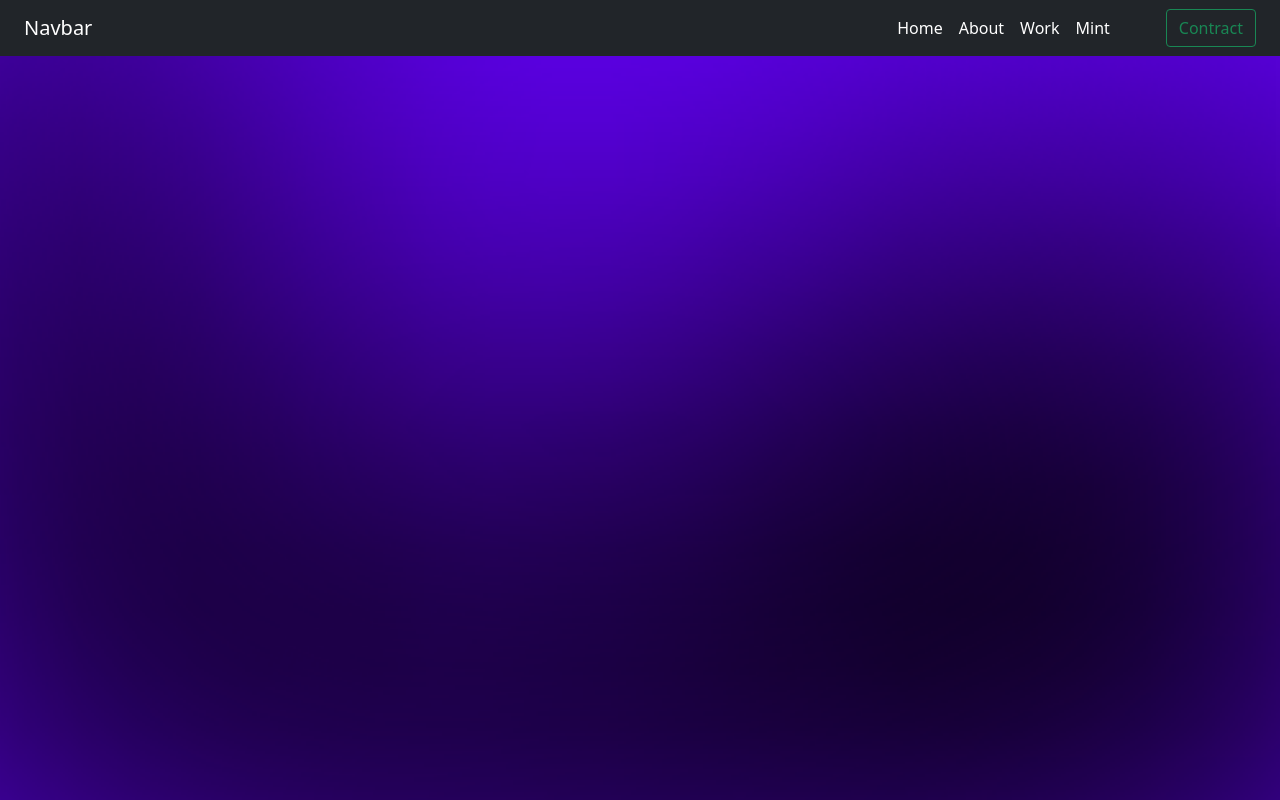
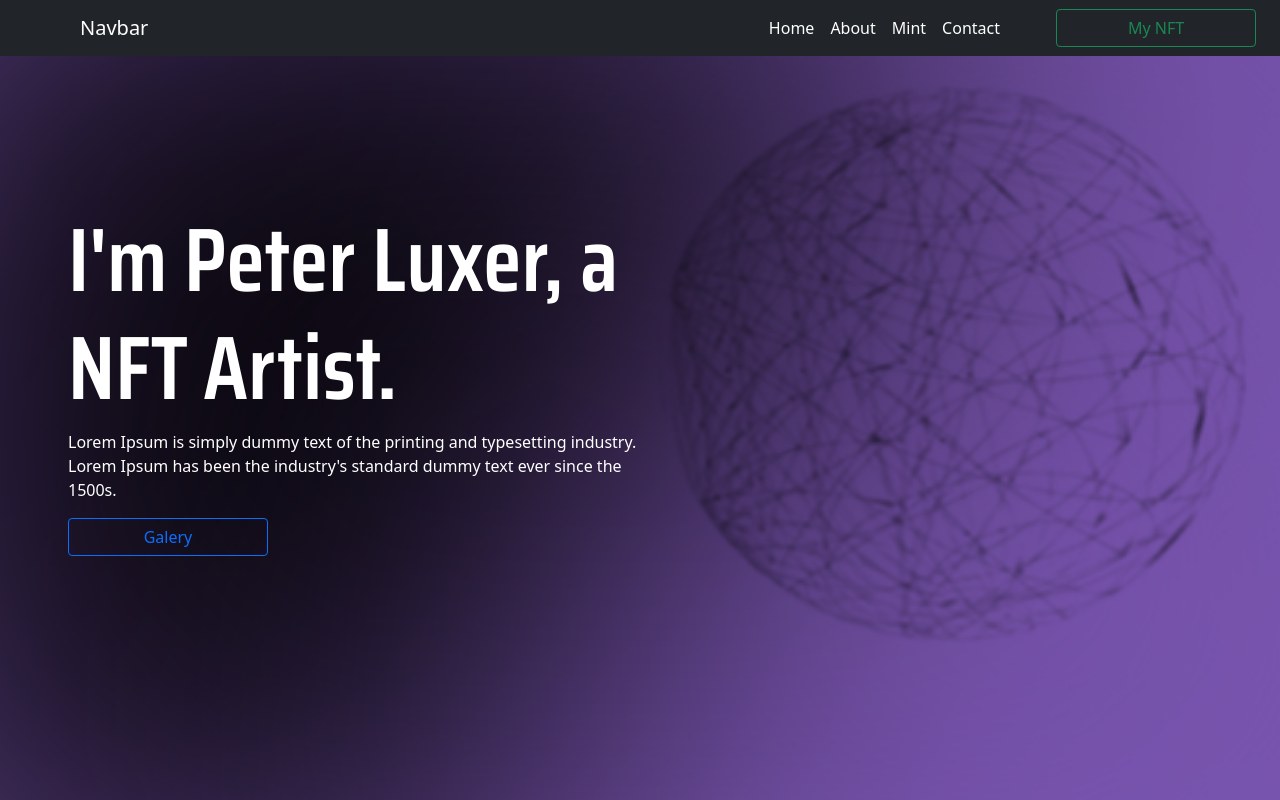
Before and after one commit to LucianoSainz/NFT-Website-Template, a React (Create React App) app: page / in a window 1280 px wide. Built offline with nearby package versions, Linux system fonts and the light colour scheme.

Commit message:
added text and botton

```diff
--- a/public/index.html
+++ b/public/index.html
@@ -13,8 +13,9 @@
       user's mobile device or desktop. See https://developers.google.com/web/fundamentals/web-app-manifest/
     -->
   <link rel="manifest" href="%PUBLIC_URL%/manifest.json" />
-
-
+  <link rel="preconnect" href="https://fonts.googleapis.com">
+  <link rel="preconnect" href="https://fonts.gstatic.com" crossorigin>
+  <link href="https://fonts.googleapis.com/css2?family=Saira+Condensed:wght@600&display=swap" rel="stylesheet">
   <!--
       Notice the use of %PUBLIC_URL% in the tags above.
       It will be replaced with the URL of the `public` folder during the build.
--- a/src/App.css
+++ b/src/App.css
@@ -1,5 +1,23 @@
 body{
-  background-image: url('./img/fondo.png');
+  background-image: url('./img/fdob1.png');
   background-size: cover;
   background-repeat: no-repeat;
 }
+
+.container-fluid{
+  padding-left: 80px;
+
+}
+
+.title-one{
+  margin-top:150px;
+  font-size:90px;
+  font-family: 'Saira Condensed',sans-serif;
+  color:#fff;
+}
+.text-one{
+  color:#fff;
+}
+.btn{
+  width: 200px;
+}
--- a/src/App.js
+++ b/src/App.js
@@ -1,12 +1,14 @@
 import React from "react";
 import "./App.css";
-import Hero from "./components/hero";
+import Navbar from "./components/navbar";
+import About from "./components/about";
 
 function App() {
   return (
     <div className="App">
       <div className="row">
-        <Hero />
+        <Navbar />
+        <About />
       </div>
     </div>
   );
--- /dev/null
+++ b/src/components/about.js
@@ -0,0 +1,25 @@
+import React from "react";
+
+const About = () => {
+  return (
+    <>
+      <div class="container-fluid">
+        <div class="row">
+          <div class="col-lg-6 col-sm-12">
+            <h1 class="title-one">I'm Peter Luxer, a NFT Artist.</h1>
+            <p class="text-one">
+              Lorem Ipsum is simply dummy text of the printing and typesetting
+              industry. Lorem Ipsum has been the industry's standard dummy text
+              ever since the 1500s.
+            </p>
+            <button type="button" class="btn btn-outline-primary">
+              Galery
+            </button>
+          </div>
+        </div>
+      </div>
+    </>
+  );
+};
+
+export default About;
--- a/src/components/hero.js
+++ b/src/components/navbar.js
@@ -1,6 +1,6 @@
 import React from "react";
 
-const Hero = () => {
+const Navbar = () => {
   return (
     <nav class="navbar navbar-expand-lg navbar-dark bg-dark">
       <div class="container-fluid">
@@ -35,18 +35,18 @@ const Hero = () => {
             </li>
             <li class="nav-item">
               <a class="nav-link active" aria-current="page" href="#">
-                Work
+                Mint
               </a>
             </li>
             <li class="nav-item">
               <a class="nav-link active" aria-current="page" href="#">
-                Mint
+                Contact
               </a>
             </li>
           </ul>
           <form class="d-flex">
             <button class="btn btn-outline-success" type="submit">
-              Contract
+              My NFT
             </button>
           </form>
         </div>
@@ -55,4 +55,4 @@ const Hero = () => {
   );
 };
 
-export default Hero;
+export default Navbar;
```
Also changed, not shown: src/img/fdob1.png (added), src/img/fondo2.png (added).
